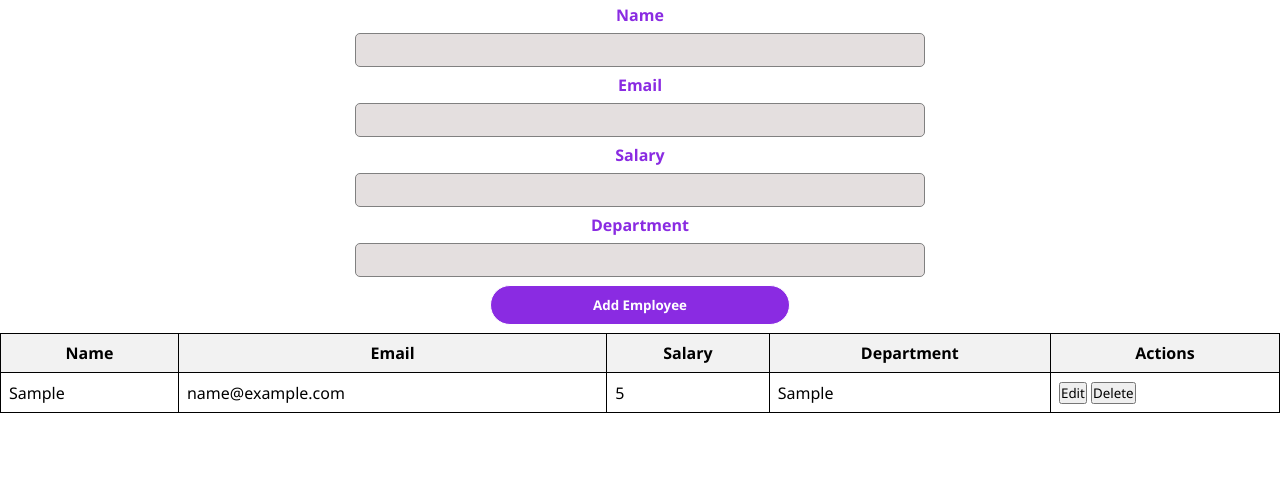
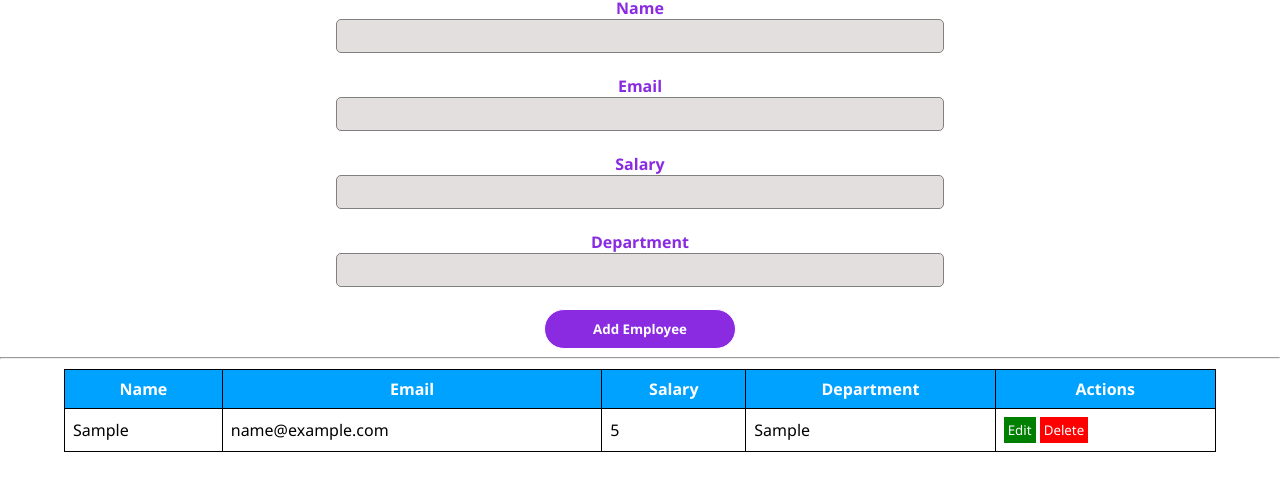
Before and after one commit to imsedhu/Employee_CRUD-, a plain HTML site: page index.html in a window 1280 px wide. Both pictures are taken after typing "Sample", "name@example.com", "5", "Sample" into the empty fields and a click on the button "Add Employee". Shown: the part 76-566 px from the top of the page. Drawn offline with Linux system fonts and the light colour scheme.

Commit message:
style changed

```diff
--- a/index.html
+++ b/index.html
@@ -8,9 +8,11 @@
   <script defer src="./empScript.js"></script>
 </head>
 <body>
-  <h1>Employee Management System</h1>
+
   <div id="formdiv">
+
   <form id="employeeForm">
+    <h1>Employee Management System</h1>
     <label for="name">Name</label>
     <input type="text" id="name" required><br>
 
@@ -26,7 +28,7 @@
     <button type="submit">Add Employee</button>
   </form>
 </div>
-
+ <hr>
   <div id="employeeTable"></div>
 
 
--- a/style.css
+++ b/style.css
@@ -6,8 +6,10 @@
 }
 
 table {
-  width: 100%;
+  width: 90%;
   border-collapse: collapse;
+  margin: auto;
+  margin-top: 10px;
 }
 
 table, th, td {
@@ -16,7 +18,8 @@ table, th, td {
 }
 
 th {
-  background-color: #f2f2f2;
+  background-color: rgb(0, 162, 255);
+  color: white;
 }
 
 h1 {
@@ -32,30 +35,56 @@ h1 {
   text-align: center;
 }
 #employeeForm {
-  width: 600px;
+  width: 50%;
+  display: flex;
+  flex-direction: column;
+  justify-content: center;
+  align-items: center;
 
 }
 #employeeForm label {
-  display: block;
-  margin: 7px;
   font-weight: 600;
   color: blueviolet;
 }
 #employeeForm input {
   width: 95%;
   padding: 7px;
-  margin:5x;
   border-radius: 5px;
   border: solid 1px gray;
   background-color: rgb(228, 223, 223);
 }
 #employeeForm button {
-  width: 50%;
+  width: 30%;
   padding: 10px;
   background-color: blueviolet;
   border: solid 1px;
-  margin: 8px;
+  margin-bottom: 8px;
   color: white;
   border-radius: 20px;
   font-weight: 600;
+  display: flex;
+  justify-content: center;
 }
+
+.edit-btn {
+  background-color: green;
+  color: white;
+  padding: 4px;
+  border: 0px solid ;
+}
+
+.delete-btn {
+  background-color: red;
+  color: white;
+  padding: 4px;
+  border: 0px solid ;
+}
+
+@media (max-width: 542px) {
+  h1{
+    font-size: 18px;
+  }
+  #formdiv {
+    width: 100%;
+  }
+}
```
